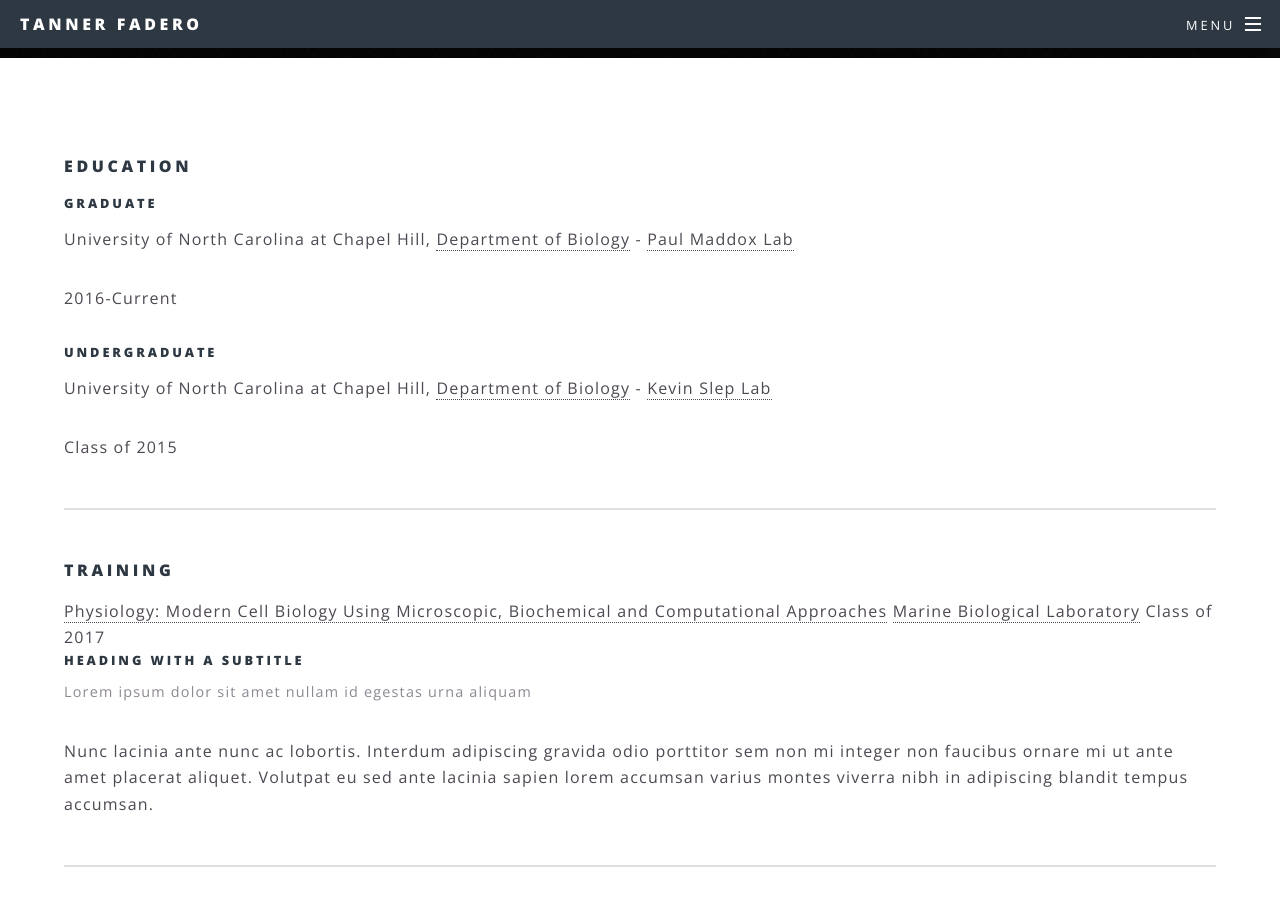
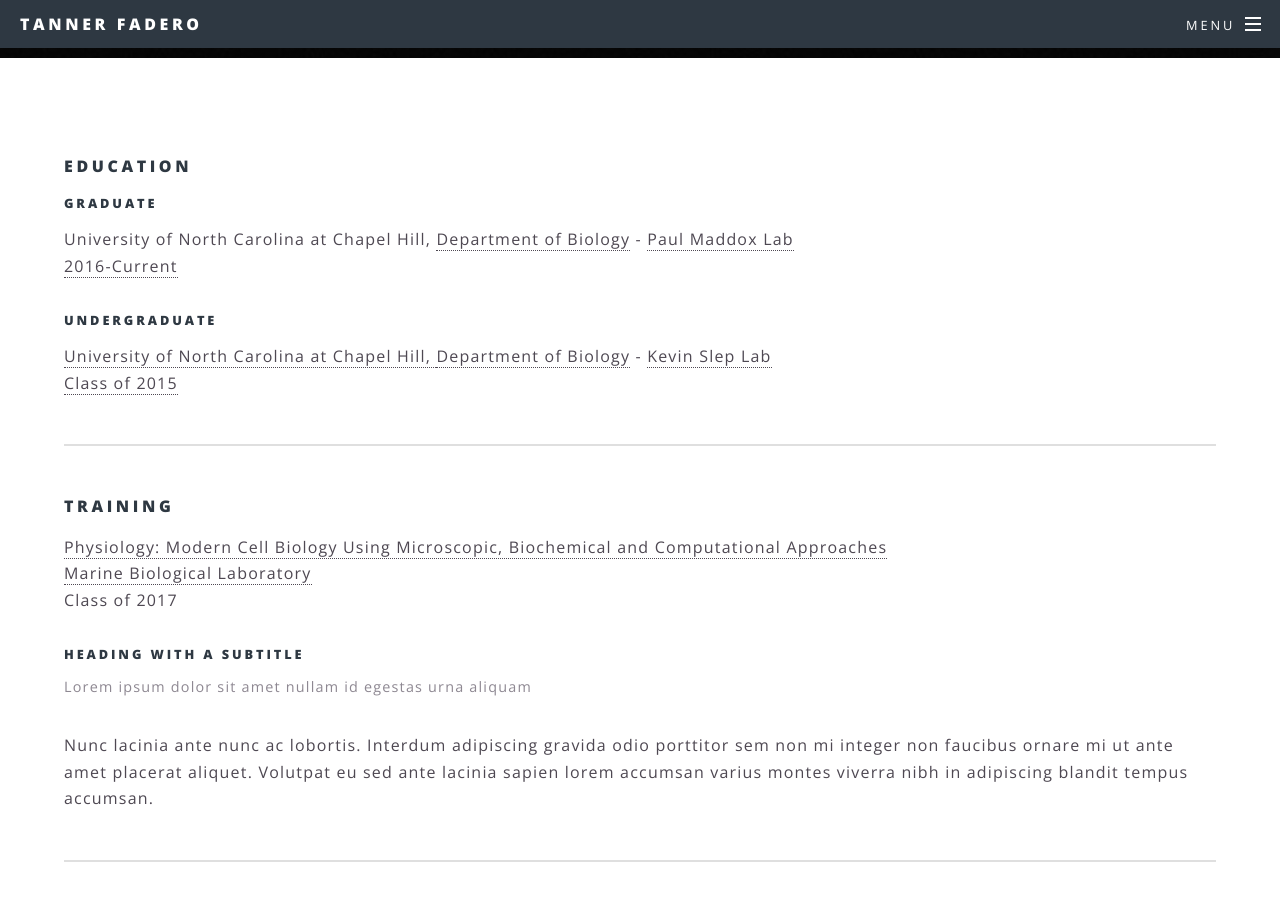
Before and after one commit to fadero/fadero.github.io, a Jekyll site: the page built from About Me.html, in a window 1280 px wide and 900 px high, scrolled down 335 px. Built offline with Jekyll 4.4.1, drawn with Linux system fonts in a browser that asks for light colours.

```diff
--- a/About Me.html
+++ b/About Me.html
@@ -5,17 +5,17 @@ title: About Me
 			<section>
 				<h4>Education</h4>
 				<h5>Graduate</h5>
-					<p>University of North Carolina at Chapel Hill, <a href="https://bio.unc.edu">Department of Biology</a> - <a href="http://labs.bio.unc.edu/Maddox/Site/Welcome.html">Paul Maddox Lab</a>
-					<p>2016-Current</p>
+					<p>University of North Carolina at Chapel Hill, <a href="https://bio.unc.edu">Department of Biology</a> - <a href="http://labs.bio.unc.edu/Maddox/Site/Welcome.html">Paul Maddox Lab<br>
+					2016-Current</p>
 				<h5>Undergraduate</h5>
-					<p>University of North Carolina at Chapel Hill, <a href="https://bio.unc.edu">Department of Biology</a> - <a href="http://www.sleplab.org">Kevin Slep Lab</a>
-					<p>Class of 2015</p>
+					<p>University of North Carolina at Chapel Hill, <a href="https://bio.unc.edu">Department of Biology</a> - <a href="http://www.sleplab.org">Kevin Slep Lab<br>
+					Class of 2015</p>
 				<hr />
 
 				<h4>Training</h4>
-					<a href="https://www.mbl.edu/education/courses/physiology-modern-cell-biology/">Physiology: Modern Cell Biology Using Microscopic, Biochemical and Computational Approaches</a>
-					<a href="https://www.mbl.edu">Marine Biological Laboratory</a>
-					Class of 2017
+					<p><a href="https://www.mbl.edu/education/courses/physiology-modern-cell-biology/">Physiology: Modern Cell Biology Using Microscopic, Biochemical and Computational Approaches</a><br>
+					<a href="https://www.mbl.edu">Marine Biological Laboratory</a><br>
+					Class of 2017</p>
 				<header>
 					<h5>Heading with a Subtitle</h5>
 					<p>Lorem ipsum dolor sit amet nullam id egestas urna aliquam</p>
```
